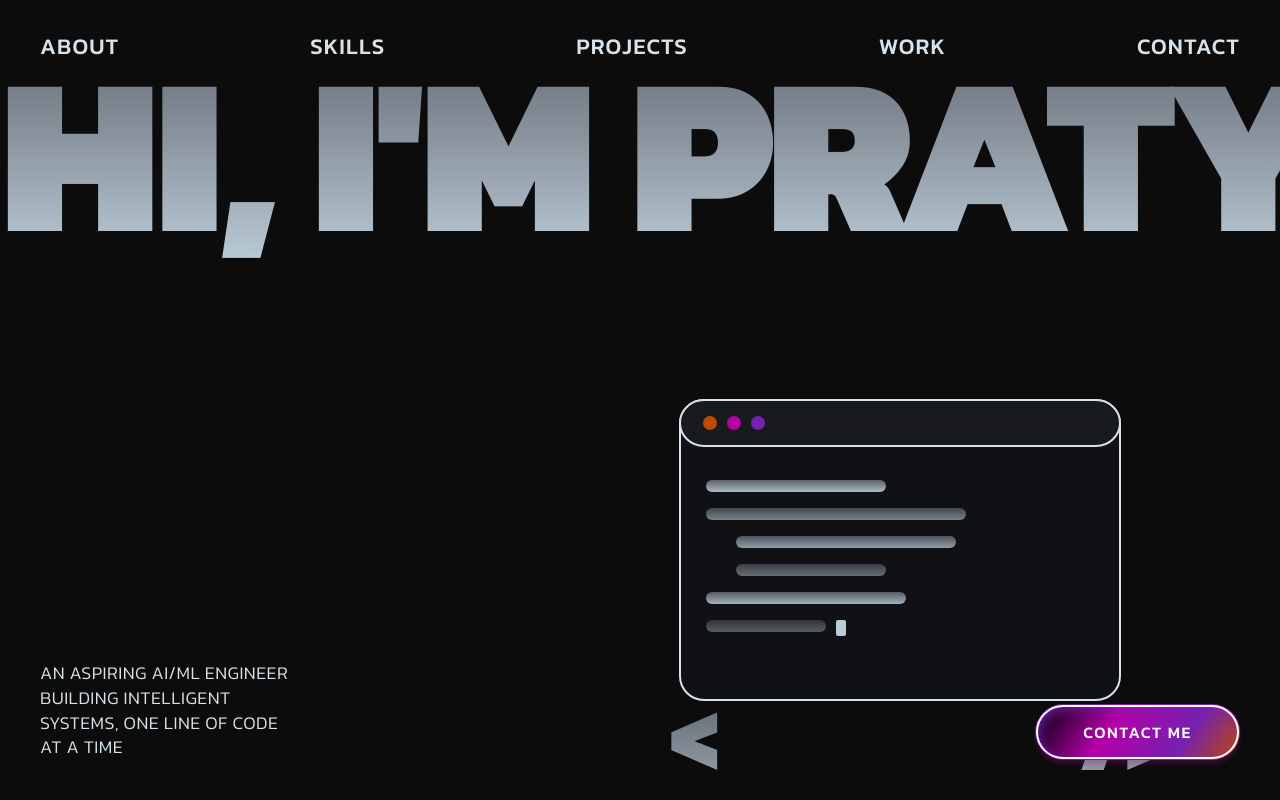
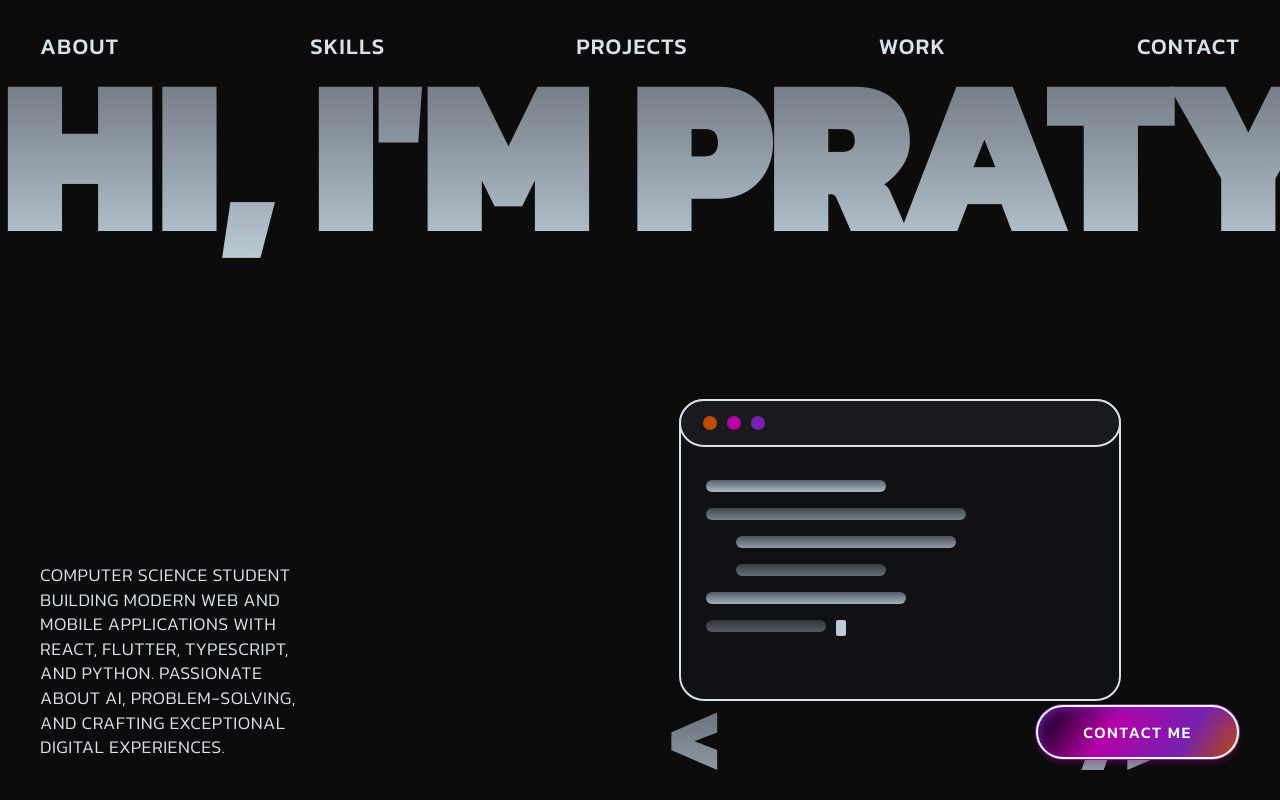
Before and after one commit to PratyushShrestha-web/PratyushShrestha-web.github.io, a React (Vite) app: page / in a window 1280 px wide. Shown: the top 800 px of the page. Built offline with nearby package versions, Linux system fonts and the light colour scheme.

Commit message:
Update HeroSection.tsx

```diff
--- a/src/sections/HeroSection.tsx
+++ b/src/sections/HeroSection.tsx
@@ -90,7 +90,7 @@ export default function HeroSection() {
             className="text-[#D7E2EA] font-light uppercase tracking-wide leading-snug max-w-[160px] sm:max-w-[220px] md:max-w-[260px]"
             style={{ fontSize: 'clamp(0.75rem, 1.4vw, 1.5rem)' }}
           >
-            an aspiring ai/ml engineer building intelligent systems, one line of code at a time
+            Computer Science student building modern web and mobile applications with React, Flutter, TypeScript, and Python. Passionate about AI, problem-solving, and crafting exceptional digital experiences.
           </p>
         </FadeIn>
         <FadeIn delay={0.5} y={20}>
```
